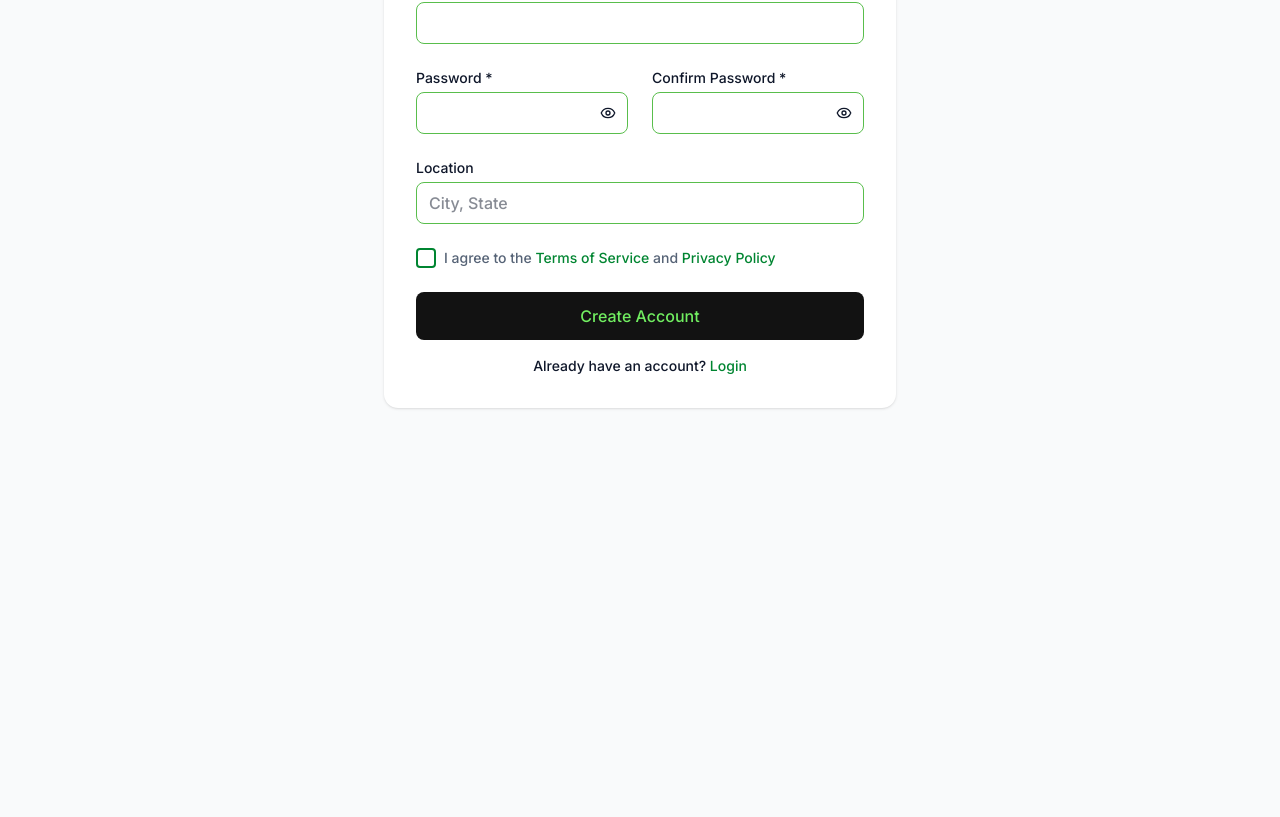
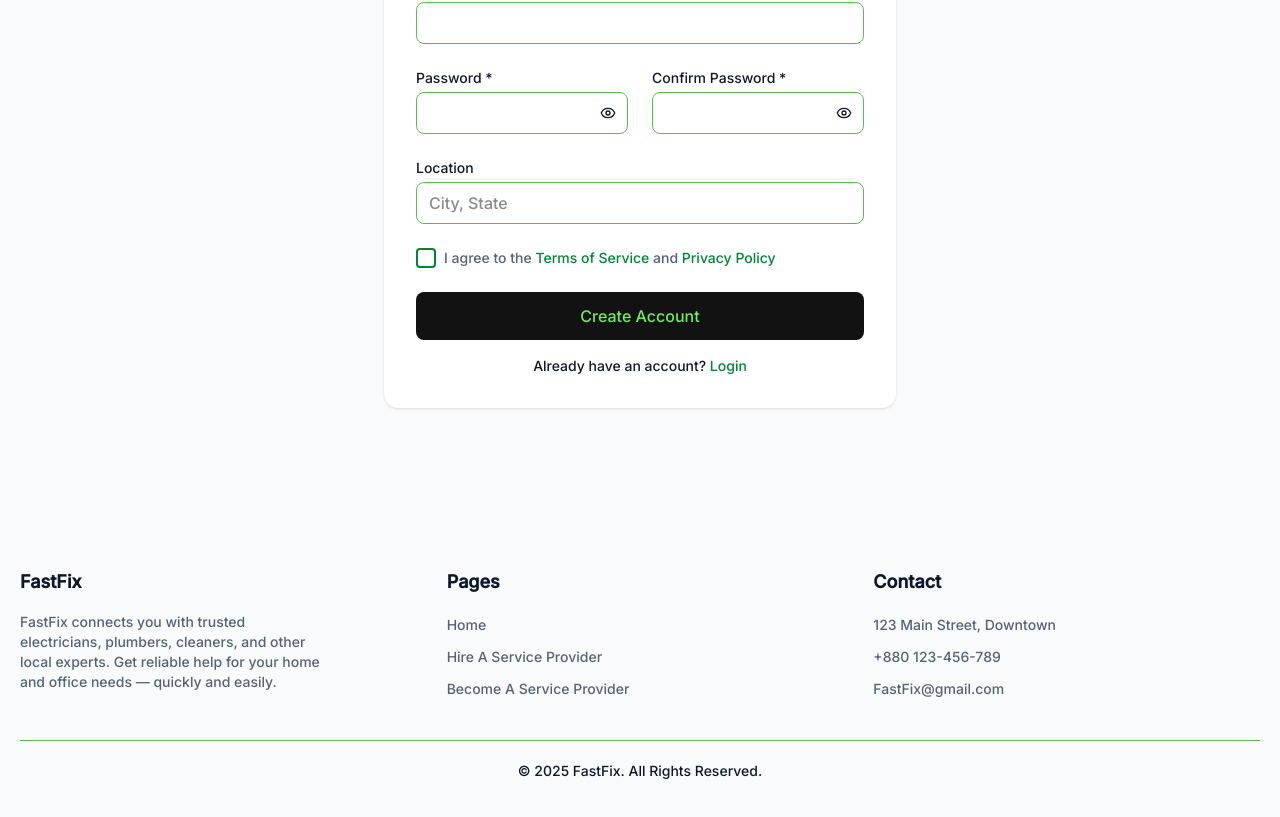
Before and after one commit to GilaniRabbu/fast-fix, a Next.js app: page /signup in a window 1280 px wide. Shown: the part 651-1468 px from the top of the page. Before the commit the page ends 1139 px from the top, so only its background shows below. Built offline with nearby package versions, Linux system fonts and the light colour scheme; no server answers.

Commit message:
updated code

```diff
--- a/app/layout.tsx
+++ b/app/layout.tsx
@@ -4,6 +4,7 @@ import { Toaster } from "sonner";
 import ReduxProvider from "@/redux/ReduxProvider";
 import { ThemeProvider } from "@/components/shared/ThemeProvider";
 import Header from "@/components/shared/Header";
+import Footer from "@/components/shared/Footer";
 import "./globals.css";
 
 const inter = Inter({
@@ -34,6 +35,7 @@ export default function RootLayout({
           >
             <Header />
             {children}
+            <Footer />
             <Toaster />
           </ThemeProvider>
         </ReduxProvider>
--- a/app/page.tsx
+++ b/app/page.tsx
@@ -12,12 +12,12 @@ export default function Home() {
     <>
       <ContainerWrapper>
         <Hero />
-        <Statistics />
       </ContainerWrapper>
       <Categories />
       <ServiceProviders />
       <ContainerWrapper>
         <HowItWorks />
+        <Statistics />
         <Testimonials />
         <FAQs />
       </ContainerWrapper>
--- a/app/user/layout.tsx
+++ b/app/user/layout.tsx
@@ -9,14 +9,14 @@ export default function UserDashboardLayout({
   return (
     <div>
       {/* Sidebar: fixed only on large screens */}
-      <div className="lg:fixed lg:z-50 ">
+      <div className="lg:fixed lg:z-50">
         <UserSidebar />
       </div>
 
       {/* Main content: pushed right on lg screens */}
-      <div className="lg:pl-52 flex flex-col min-h-screen">
+      <div className="flex flex-col min-h-screen lg:pl-52">
         <UserTopNavbar />
-        <main className="pl-5 pr-5 xl:pr-20 pt-20 pb-5 flex-1 bg-[#f1f7f9]">
+        <main className="pl-5 pr-5 xl:pr-20 pt-20 pb-5 flex-1 bg-[#F1F7F9]">
           {children}
         </main>
       </div>
--- a/app/user/settings/layout.tsx
+++ b/app/user/settings/layout.tsx
@@ -9,8 +9,8 @@ export default function SettingsLayout({
     <div>
       <div className="flex flex-col gap-4">
         <div>
-          <h1 className="text-3xl font-bold text-gray-900">Settings</h1>
-          <p className="text-gray-600 mt-2">
+          <h1 className="text-3xl font-bold text-primary">Settings</h1>
+          <p className="mt-2 text-muted-foreground">
             Manage your account settings and preferences
           </p>
         </div>
--- a/components/home/Categories.tsx
+++ b/components/home/Categories.tsx
@@ -1,4 +1,5 @@
 "use client";
+
 import React, { useEffect, useState } from "react";
 import ContainerWrapper from "@/components/common/ContainerWrapper";
 import { User } from "lucide-react";
--- a/components/home/FAQs.tsx
+++ b/components/home/FAQs.tsx
@@ -16,6 +16,16 @@ const faqs = [
   {
     question: "How can I book an appointment?",
     answer: "You can call us directly or use our online booking form below.",
+  },
+  {
+    question: "Are your service providers verified?",
+    answer:
+      "Yes, all our professionals go through a strict background check and verification process.",
+  },
+  {
+    question: "Can I reschedule or cancel my booking?",
+    answer:
+      "Absolutely! You can reschedule or cancel through your dashboard or by contacting our support team.",
   },
 ];
 
--- a/components/home/Statistics.tsx
+++ b/components/home/Statistics.tsx
@@ -79,7 +79,11 @@ const Statistics = () => {
   ];
 
   return (
-    <div className="py-10 w-full">
+    <div className="w-full py-10">
+      <h2 className="text-2xl font-bold text-primary mb-8 pt-8">
+        FastFix Statistics
+      </h2>
+
       <div className="grid grid-cols-1 sm:grid-cols-2 lg:grid-cols-4 gap-6">
         {stats.map((item) => (
           <div key={item.id} className="rounded-xl p-6 border">
--- a/components/shared/DesktopHeader.tsx
+++ b/components/shared/DesktopHeader.tsx
@@ -212,14 +212,14 @@ export default function DesktopHeader() {
             <Button
               variant="outline"
               size="sm"
-              className="cursor-pointer hidden md:block"
+              className="cursor-pointer hidden md:block bg-transparent dark:bg-transparent"
             >
               <Link href="/signup">Sign Up</Link>
             </Button>
             <Button
               variant="outline"
               size="sm"
-              className="cursor-pointer hidden md:block"
+              className="cursor-pointer hidden md:block bg-transparent dark:bg-transparent"
             >
               <Link href="/login">Login</Link>
             </Button>
--- a/components/shared/Footer.tsx
+++ b/components/shared/Footer.tsx
@@ -10,135 +10,66 @@ const Footer = () => {
     pathname.startsWith("/user") || pathname.startsWith("/admin");
 
   if (hideHeader) return null;
+
+  const pagesLinks = [
+    { href: "/", label: "Home" },
+    { href: "/service-providers", label: "Hire A Service Provider" },
+    { href: "/signup", label: "Become A Service Provider" },
+  ];
+
+  const contactInfo = [
+    { href: "#", label: "123 Main Street, Downtown" },
+    { href: "#", label: "+880 123-456-789" },
+    { href: "#", label: "FastFix@gmail.com" },
+  ];
+
   return (
-    <footer className=" lg:py-12">
+    <footer className="py-12">
       <div className="container px-5 mx-auto">
-        <div className="grid grid-cols-1 md:grid-cols-2 lg:grid-cols-4 gap-10 mt-8 mb-10">
+        <div className="grid grid-cols-1 md:grid-cols-2 lg:grid-cols-3 gap-10 mt-8 mb-10">
           {/* Logo and Contact Info */}
-          <div className="lg:col-span-1 lg:w-4/5">
-            <h2 className="text-xl font-semibold mb-4">JustFix</h2>
-            <p className="text-sm text-gray-600">
-              JustFix connects you with trusted electricians, plumbers,
+          <div className="lg:w-4/5">
+            <h2 className="text-lg font-semibold mb-4">FastFix</h2>
+            <p className="text-sm text-muted-foreground">
+              FastFix connects you with trusted electricians, plumbers,
               cleaners, and other local experts. Get reliable help for your home
               and office needs — quickly and easily.
             </p>
           </div>
 
           {/* Pages */}
-          {/* Pages (Updated to match navLinks) */}
           <div>
-            <h3 className="font-semibold text-gray-900 mb-4">Pages</h3>
+            <h3 className="text-lg font-semibold mb-4">Pages</h3>
             <ul className="space-y-2">
-              <li>
-                <Link
-                  href="/"
-                  className="text-gray-600 hover:text-gray-900 text-sm"
-                >
-                  Home
-                </Link>
-              </li>
-              <li>
-                <Link
-                  href="/post-job"
-                  className="text-gray-600 hover:text-gray-900 text-sm"
-                >
-                  Post A Job
-                </Link>
-              </li>
-              <li>
-                <Link
-                  href="/hire-serivce-provider"
-                  className="text-gray-600 hover:text-gray-900 text-sm"
-                >
-                  Hire A Service Provider
-                </Link>
-              </li>
-              <li>
-                <Link
-                  href="/signup"
-                  className="text-gray-600 hover:text-gray-900 text-sm"
-                >
-                  Become A Service Provider
-                </Link>
-              </li>
-              <li>
-                <Link
-                  href="/login"
-                  className="text-gray-600 hover:text-gray-900 text-sm"
-                >
-                  Login
-                </Link>
-              </li>
-            </ul>
-          </div>
-
-          {/* Utility */}
-          <div>
-            <h3 className="font-semibold text-gray-900 mb-4">Utility</h3>
-            <ul className="space-y-2">
-              <li>
-                <Link
-                  href="#"
-                  className="text-gray-600 hover:text-gray-900 text-sm"
-                >
-                  License
-                </Link>
-              </li>
-              <li>
-                <Link
-                  href="#"
-                  className="text-gray-600 hover:text-gray-900 text-sm"
-                >
-                  Reservation Policy
-                </Link>
-              </li>
-              <li>
-                <Link
-                  href="#"
-                  className="text-gray-600 hover:text-gray-900 text-sm"
-                >
-                  Privacy Policy
-                </Link>
-              </li>
+              {pagesLinks.map(({ href, label }) => (
+                <li key={href}>
+                  <Link href={href} className="text-sm text-muted-foreground">
+                    {label}
+                  </Link>
+                </li>
+              ))}
             </ul>
           </div>
 
           {/* Contact */}
           <div>
-            <h3 className="font-semibold text-gray-900 mb-4">Contact</h3>
+            <h3 className="text-lg font-semibold mb-4">Contact</h3>
             <ul className="space-y-2">
-              <li>
-                <Link
-                  href="#"
-                  className="text-gray-600 hover:text-gray-900 text-sm"
-                >
-                  123 Main Street, Downtown
-                </Link>
-              </li>
-              <li>
-                <Link
-                  href="#"
-                  className="text-gray-600 hover:text-gray-900 text-sm"
-                >
-                  +880 123-4567
-                </Link>
-              </li>
-              <li>
-                <Link
-                  href="#"
-                  className="text-gray-600 hover:text-gray-900 text-sm"
-                >
-                  JustFix@gmail.com
-                </Link>
-              </li>
+              {contactInfo.map(({ href, label }) => (
+                <li key={label}>
+                  <Link href={href} className="text-sm text-muted-foreground">
+                    {label}
+                  </Link>
+                </li>
+              ))}
             </ul>
           </div>
         </div>
 
         {/* Bottom Section */}
-        <div className="pt-5 border-t border-gray-200">
-          <p className="text-gray-600 text-sm text-center">
-            © 2025 JustFix. All Rights Reserved.
+        <div className="pt-5 border-t">
+          <p className="text-sm text-center">
+            © 2025 FastFix. All Rights Reserved.
           </p>
         </div>
       </div>
--- a/middleware.ts
+++ b/middleware.ts
@@ -17,6 +17,7 @@ export function middleware(request: NextRequest) {
     url.pathname = "/user/settings/profile";
     return NextResponse.redirect(url);
   }
+
   // Redirect /user to /user/dashboard
   if (pathname === "/admin") {
     const url = request.nextUrl.clone();
```
Also changed, not shown: components/home/Testimonials.tsx (+4 -4 lines), components/shared/Header.tsx (+7 -7 lines).
